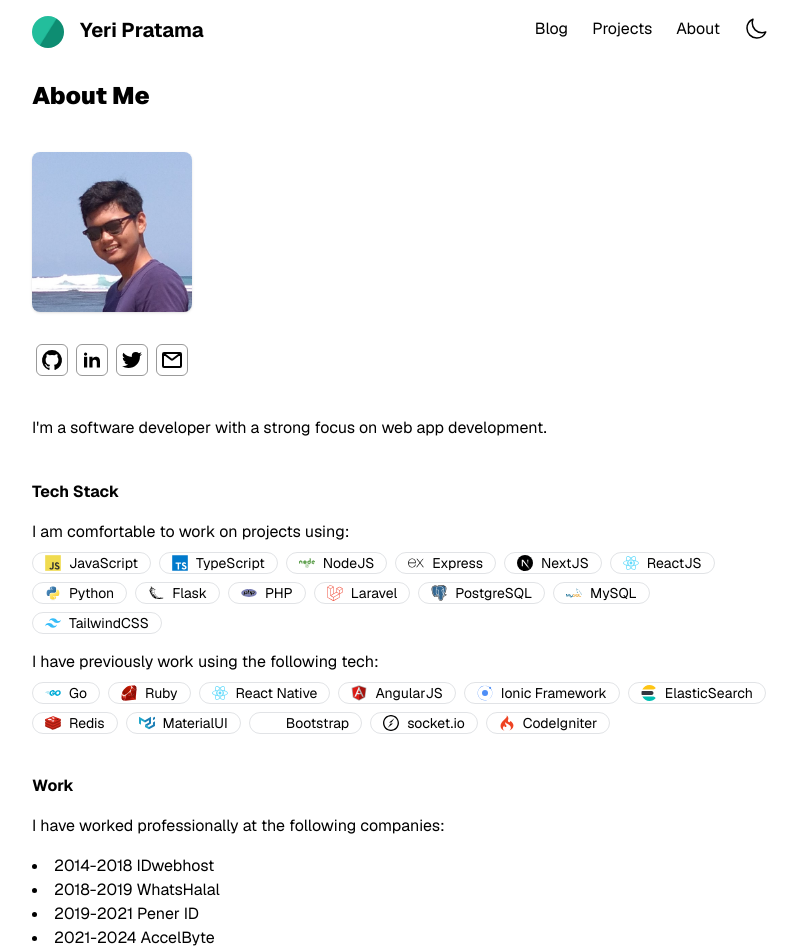
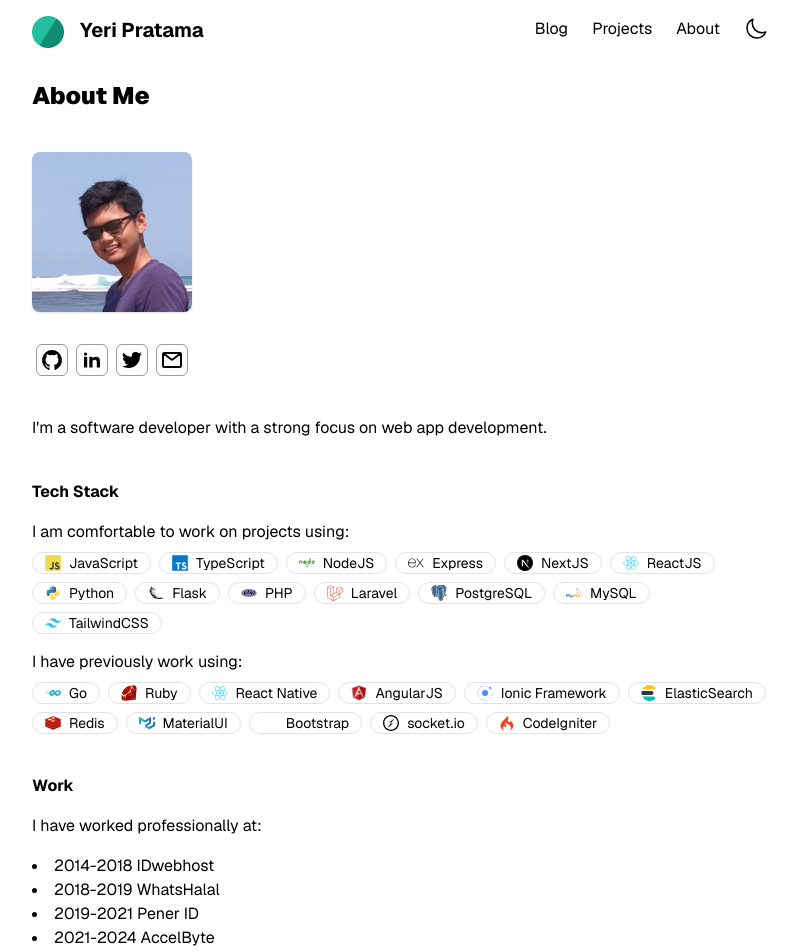
Before and after one commit to pirey/pirey.github.io, a Next.js app: page /about in a window 1280 px wide. Shown: the top 952 px of the page, without its empty margins (240-1037 px from the left). Built offline with nearby package versions, Linux system fonts and the light colour scheme; no server answers.

Commit message:
feat: reword

```diff
--- a/src/pages/about.tsx
+++ b/src/pages/about.tsx
@@ -110,7 +110,7 @@ export default function AboutPage() {
                 </div>
 
                 <div className="pt-4">
-                  <p>I have previously work using the following tech:</p>
+                  <p>I have previously work using:</p>
 
                   <BadgeList>
                     <TechBadge tech="Go" />
@@ -131,9 +131,7 @@ export default function AboutPage() {
               <article className="pt-10">
                 <h3 className="font-bold">Work</h3>
 
-                <p className="pt-4">
-                  I have worked professionally at the following companies:
-                </p>
+                <p className="pt-4">I have worked professionally at:</p>
 
                 <ul className="list-inside list-disc pt-4">
                   <li>2014-2018 IDwebhost</li>
```
